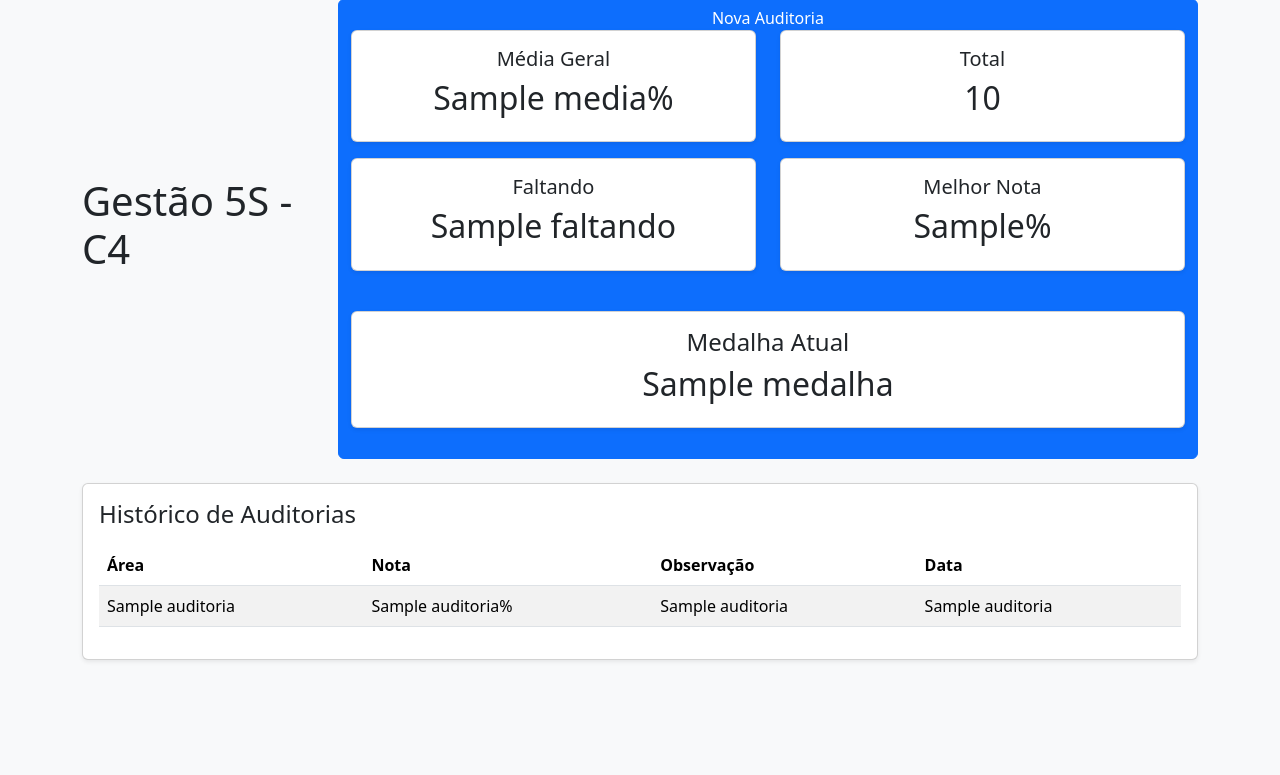
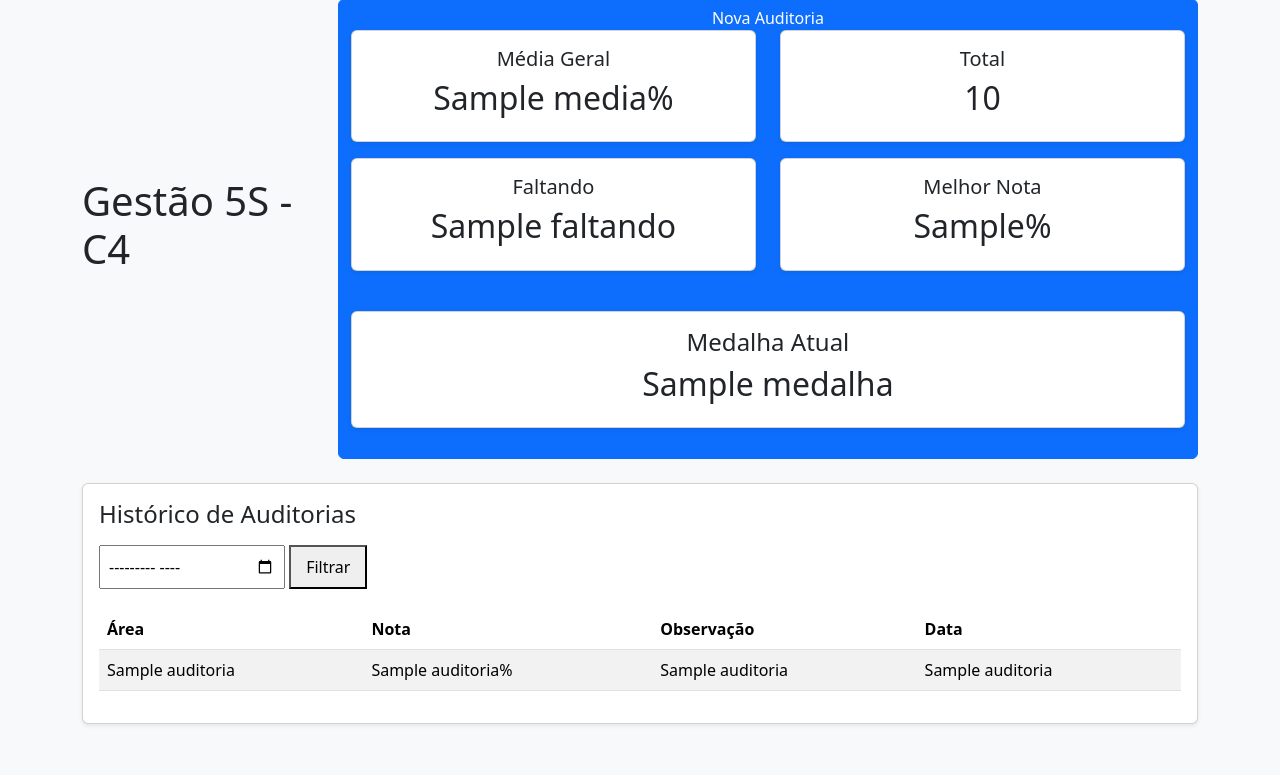
Before and after one commit to andreifranzoi-cyber/gestao-5s, a Flask app: template templates/index.html in a window 1280 px wide. Shown: the part 25-800 px from the top of the page. Run offline with Flask 3, Linux system fonts and the light colour scheme; the template is opened without the code that fills it: most values are stand-ins (such as "Sample title", 1, 10 or a date in 2020).

Commit message:
Atualizar o index.html

```diff
--- a/templates/index.html
+++ b/templates/index.html
@@ -69,7 +69,16 @@
         <div class="card-body">
 
             <h4 class="mb-3">Histórico de Auditorias</h4>
+<form method="GET" style="margin-bottom:20px;">
+    <input type="month" name="mes"
+           value="{{ mes_selecionado }}"
+           style="padding:8px; font-size:16px;">
 
+    <button type="submit"
+            style="padding:8px 15px; font-size:16px;">
+        Filtrar
+    </button>
+</form>
             <table class="table table-striped">
                 <thead>
                     <tr>
```
